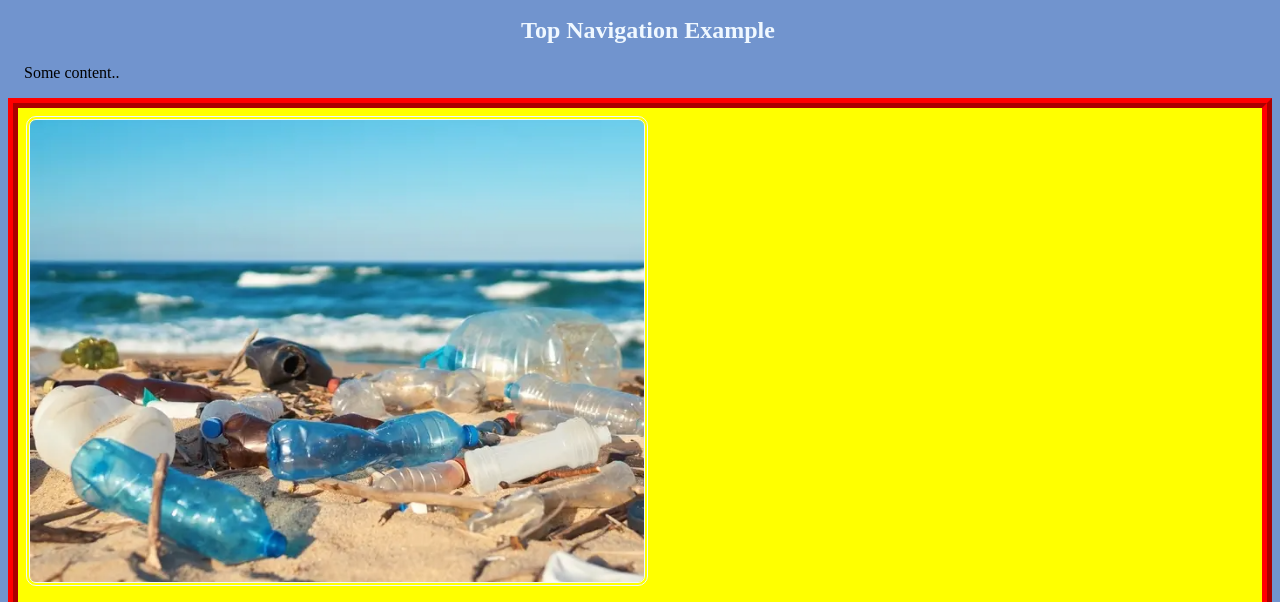
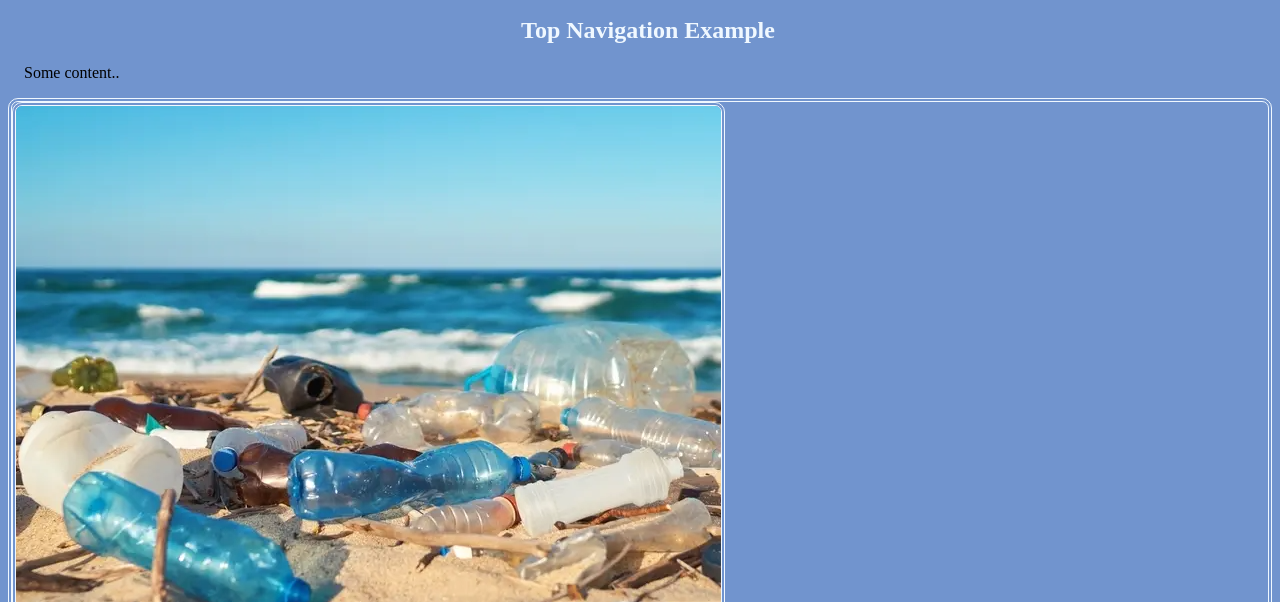
Before and after one commit to yyngit/web2, a plain HTML site: page navbar.html in a window 1280 px wide. Shown: the part 346-948 px from the top of the page. Drawn offline with Linux system fonts and the light colour scheme.

Commit message:
commit all

```diff
--- a/style.css
+++ b/style.css
@@ -78,15 +78,15 @@ table, th, td {
 }
 
 .jobpost {
-  border: 10px ridge #f00;
-  background-color: #ff0;
-  padding: 0.5rem;
-  display: flex;
-  flex-direction: column;
+	border-color: aliceblue;
+	border-width: 4px;
+	border-style: double;
+	border-radius: 10px;
+}
 }
 
 .jobpost img {
-  width: 50%;
+  width: 25%;
 }
 
 .jobpost p {
```
